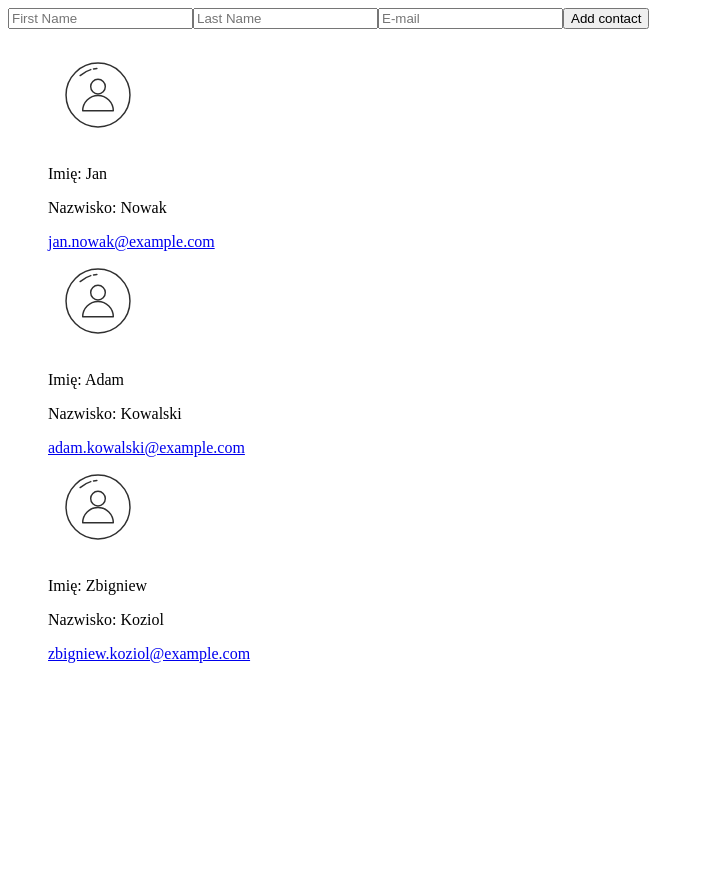
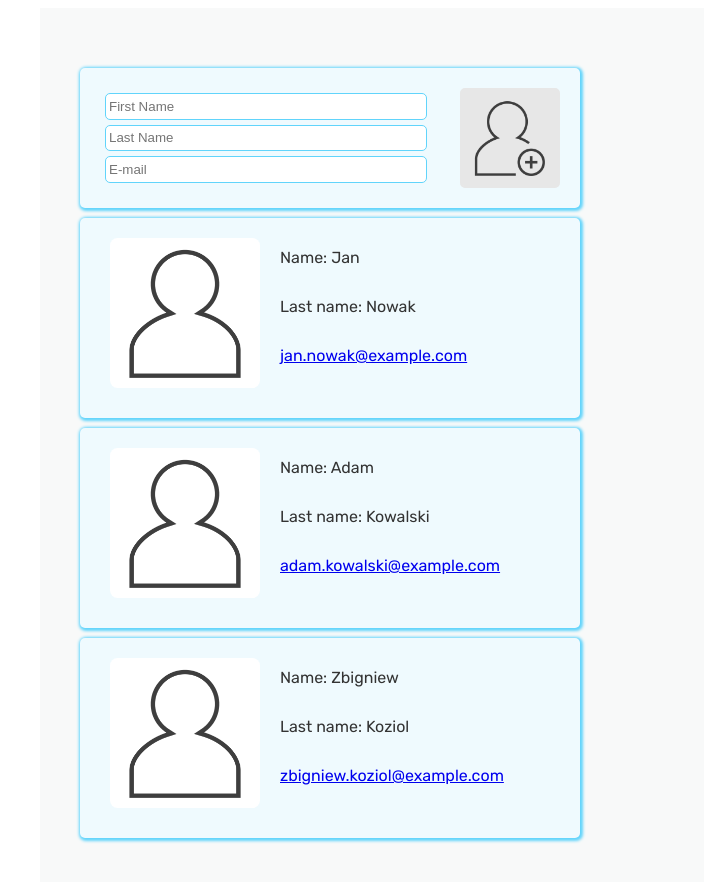
Before and after one commit to peterpid/contacts-app, a website: page index.html in a window 1280 px wide. Shown: the whole page, without its empty margins (0-704 px from the left). Before the commit the page ends 800 px from the top, so only its background shows below. Drawn offline with nearby package versions, Linux system fonts and the light colour scheme.

Commit message:
Add styles

```diff
--- a/components/Contact.js
+++ b/components/Contact.js
@@ -8,11 +8,10 @@ var Contact = React.createClass({
       React.createElement('div', {className: 'contactItem'},
         React.createElement('img', {
           className: 'contactImage',
-          src: 'images/user.svg',
-          width: '100px'
+          src: 'images/user.png',
         }),
-        React.createElement('p', {className: 'contactLabel'}, 'Imię: ' + this.props.item.firstName),
-        React.createElement('p', {className: 'contactLabel'}, 'Nazwisko: ' + this.props.item.lastName),
+        React.createElement('p', {className: 'contactLabel'}, 'Name: ' + this.props.item.firstName),
+        React.createElement('p', {className: 'contactLabel'}, 'Last name: ' + this.props.item.lastName),
         React.createElement('a', {className: 'contactEmail', href: 'mailto:' + this.props.item.email},
           this.props.item.email
         )
--- a/components/ContactForm.js
+++ b/components/ContactForm.js
@@ -7,21 +7,29 @@ var ContactForm = React.createClass({
     return (
       React.createElement('form', {className: 'contactForm'},
         React.createElement('input', {
+          className: 'inputButton',
+          type: 'image',
+          src: 'images/add-user.png',
+          title: 'Add contact'
+        }),
+        React.createElement('input', {
+          className: 'inputText',
           type: 'text',
           placeholder: 'First Name',
           value: this.props.contact.firstName
         }),
         React.createElement('input', {
+          className: 'inputText',
           type: 'text',
           placeholder: 'Last Name',
           value: this.props.contact.lastName
         }),
         React.createElement('input', {
+          className: 'inputText',
           type: 'email',
           placeholder: 'E-mail',
           value: this.props.contact.email
-        }),
-        React.createElement('button', {type: 'submit'}, 'Add contact')
+        })
       )
     );
   },
--- a/index.html
+++ b/index.html
@@ -6,7 +6,9 @@
     <link rel="stylesheet" type="text/css" href="css/style.css">
   </head>
   <body>
-    <div id="app"></div>
+    <main class="container">
+      <div id="app"></div>
+    </main>
     <script src="https://unpkg.com/react@15.3.2/dist/react.js"></script>
     <script src="https://unpkg.com/react-dom@15.3.2/dist/react-dom.js"></script>
 
--- a/package.json
+++ b/package.json
@@ -8,8 +8,8 @@
     "test:html": "globstar nu-html-checker *.html",
     "test:js": "globstar jshint *.js components/*.js",
     "init-project": "npm install && mkdir components vendor images js && touch script.js",
-    "watch": "npm-run-all -p watch:browsersync watch:sassprefixer build",
-    "watch:browsersync": "browser-sync start --server --files \"*.html\" \"*.js\" \"components/*.js\"",
+    "watch": "npm-run-all -p  watch:browsersync watch:sassprefixer",
+    "watch:browsersync": "browser-sync start --server --files \"*.html\" \"css/*.css\" \"*.js\" \"components/*.js\"",
     "build:clean": "rimraf css/*.css",
     "build:sass": "node-sass --output-style expanded --source-map true -o css sass",
     "watch:sassprefixer": "onchange sass/*.scss -- npm-run-all build:sass build:autoprefixer",
--- a/sass/style.scss
+++ b/sass/style.scss
@@ -0,0 +1,99 @@
+@import url(https://fonts.googleapis.com/css?family=Rubik:400,500);
+
+$color-background: #F8F9F9; //light-gray
+$color-button: #e7e7e7;
+$color-button-hover: #FFF;
+$color-button-border: #555555;
+$color-border: #61d4fb; //blue
+$color-item-background: #effafe; //lite-blue
+$color-text: #333;
+$contact-width: 500px;
+$contact-height: 200px;
+$button-size: 100px;
+$add-contact-width: $contact-width;
+$add-contact-height: $contact-height;
+$image-size: 150px;
+
+* {
+	box-sizing: border-box;
+}
+
+body {
+	font-family: 'Rubik', sans-serif;
+}
+
+.container {
+	background-color: $color-background;
+	width: 100%;
+	max-width: 1200px;
+	margin: 0 auto;
+	padding: 50px 20px;
+	color: $color-text;
+}
+
+.contactForm {
+	border-radius: 5px;
+	background-color: $color-item-background;
+	box-shadow: 1px 1px 3px 2px $color-border;
+	width: $add-contact-width;
+	padding: 20px;
+	margin: 10px 20px;
+	text-align: left;
+
+	.inputText {
+		border-radius: 5px;
+		height: 2em;
+		padding: 3px;
+		margin: 5px;
+		width: 70%;
+		display: table;
+		border: solid 1px $color-border;
+	}
+
+	.inputButton {
+		border-radius: 5px;
+		display: table;
+		width: $button-size;
+		height: $button-size;
+		padding: 10px;
+		border: solid 2px $color-button;
+		background-color: $color-button;
+		float: right;
+		&:hover {
+			border: solid 2px $color-button;
+			background-color: $color-button-hover;
+		}
+	}
+
+}
+
+.contactItem {
+	border-radius: 5px;
+	text-align: left;
+	width: $contact-width;
+	height: $contact-height;
+	margin: 10px 20px;
+	padding: 10px 20px;
+	background-color: $color-item-background;
+	box-shadow: 1px 1px 3px 2px $color-border;
+
+	img {
+		width: 150px;
+		background-color: #FFF;
+		border-radius: 5%;
+		margin: 10px;
+		padding: 10px;
+		float: left;
+	}
+	.contactLabel, .contactEmail {
+		display: table;
+		width: calc(100% - $image-size);
+		margin: 10px 0 0 10px;
+		padding: 10px;
+	}
+}
+
+.contactsList {
+	margin: 0;
+	padding: 0;
+}
```
Also changed, not shown: css/style.css, images/add-user.png (added), images/user.png (added), images/user.svg (deleted), 1 other file.
